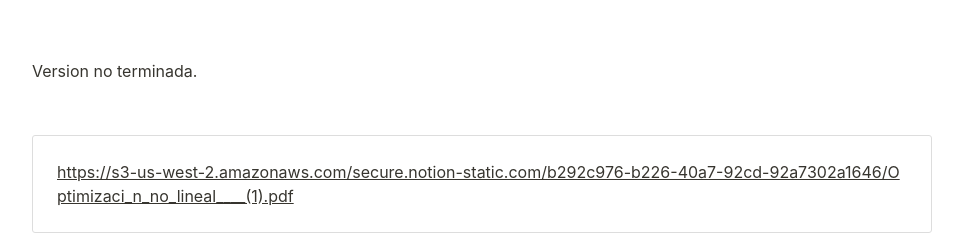
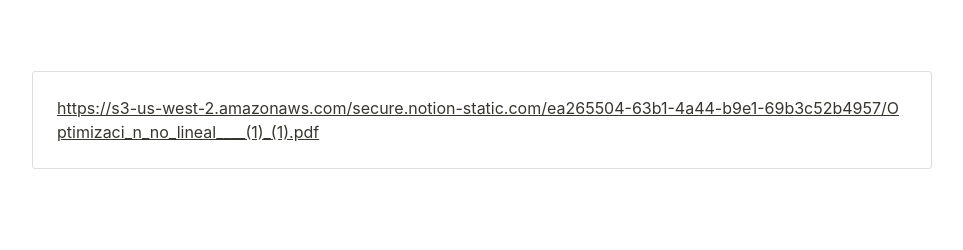
Before and after one commit to aldosandov/MA2008B, a plain HTML site: page Contenidos 675221152b7544c8aea574758126f8a5/Reporte f9c80e1ff1e64e3d9d057a0ce84bfd64.html in a window 1280 px wide. Shown: the part 157-407 px from the top of the page, without its empty margins (158-1121 px from the left). Drawn offline with Linux system fonts and the light colour scheme.

Commit message:
fiinal version

```diff
--- a/Contenidos 675221152b7544c8aea574758126f8a5/Reporte f9c80e1ff1e64e3d9d057a0ce84bfd64.html
+++ b/Contenidos 675221152b7544c8aea574758126f8a5/Reporte f9c80e1ff1e64e3d9d057a0ce84bfd64.html
@@ -667,6 +667,5 @@ blockquote {
 }
 
 </style></head><body><article id="f9c80e1f-f1e6-4e3d-9d05-7a0ce84bfd64" class="page sans"><header><div class="page-header-icon undefined"><span class="icon">📕</span></div><h1 class="page-title">Reporte </h1></header><div class="page-body"><p id="f8f1bed7-da76-456c-a22f-9e289fff8a54" class="">
-</p><p id="91f701f9-a22e-4ab0-a839-442ea46d56cc" class="">Version no terminada.</p><p id="6aea457b-0982-4826-9563-cb88743a4add" class="">
-</p><figure id="680b22c4-9a00-4e31-8e45-7f75cb5eefdc"><div class="source"><a href="Reporte%20f9c80e1ff1e64e3d9d057a0ce84bfd64/Optimizaci_n_no_lineal____(1).pdf">https://s3-us-west-2.amazonaws.com/secure.notion-static.com/b292c976-b226-40a7-92cd-92a7302a1646/Optimizaci_n_no_lineal____(1).pdf</a></div></figure><p id="9ea61f04-e278-40fe-9e8a-39de0c0bfb4c" class="">
+</p><figure id="2488f6db-a19d-48ab-bf86-7313f44ea156"><div class="source"><a href="Reporte%20f9c80e1ff1e64e3d9d057a0ce84bfd64/Optimizaci_n_no_lineal____(1)_(1).pdf">https://s3-us-west-2.amazonaws.com/secure.notion-static.com/ea265504-63b1-4a44-b9e1-69b3c52b4957/Optimizaci_n_no_lineal____(1)_(1).pdf</a></div></figure><p id="4c61be84-393b-477d-8fed-89ad8fc79b40" class="">
 </p></div></article></body></html>
```
Also changed, not shown: 1 other file.
